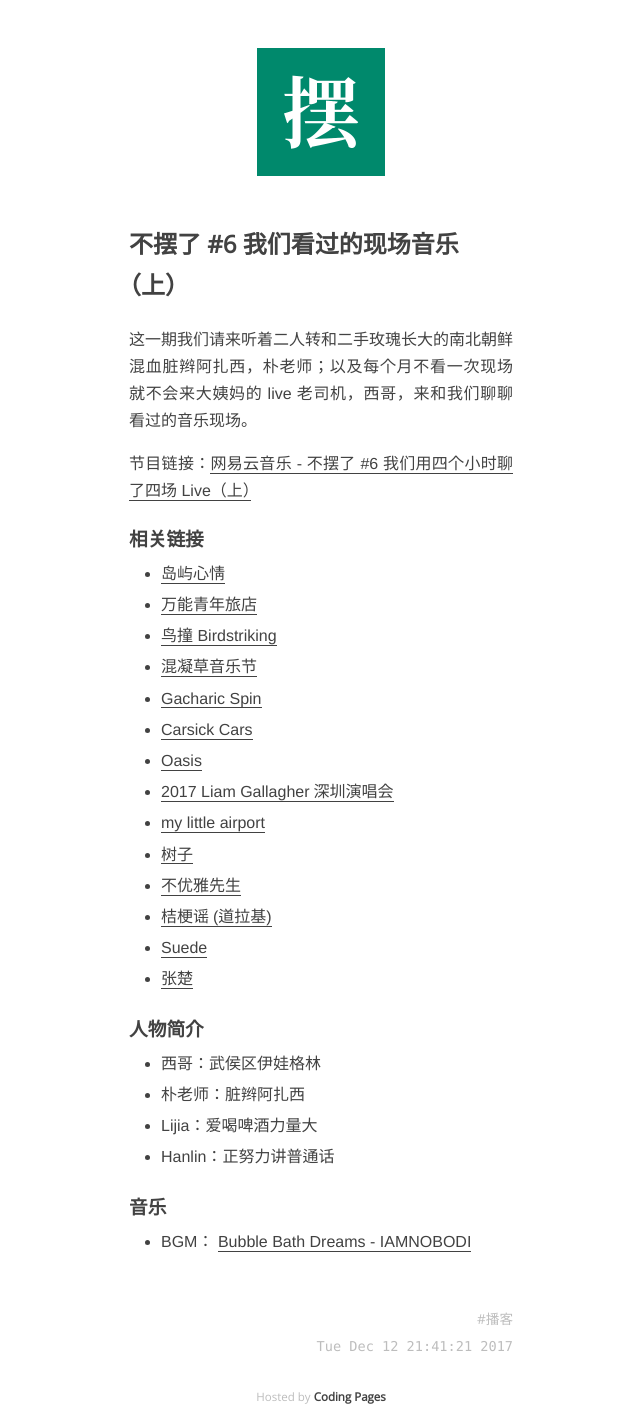
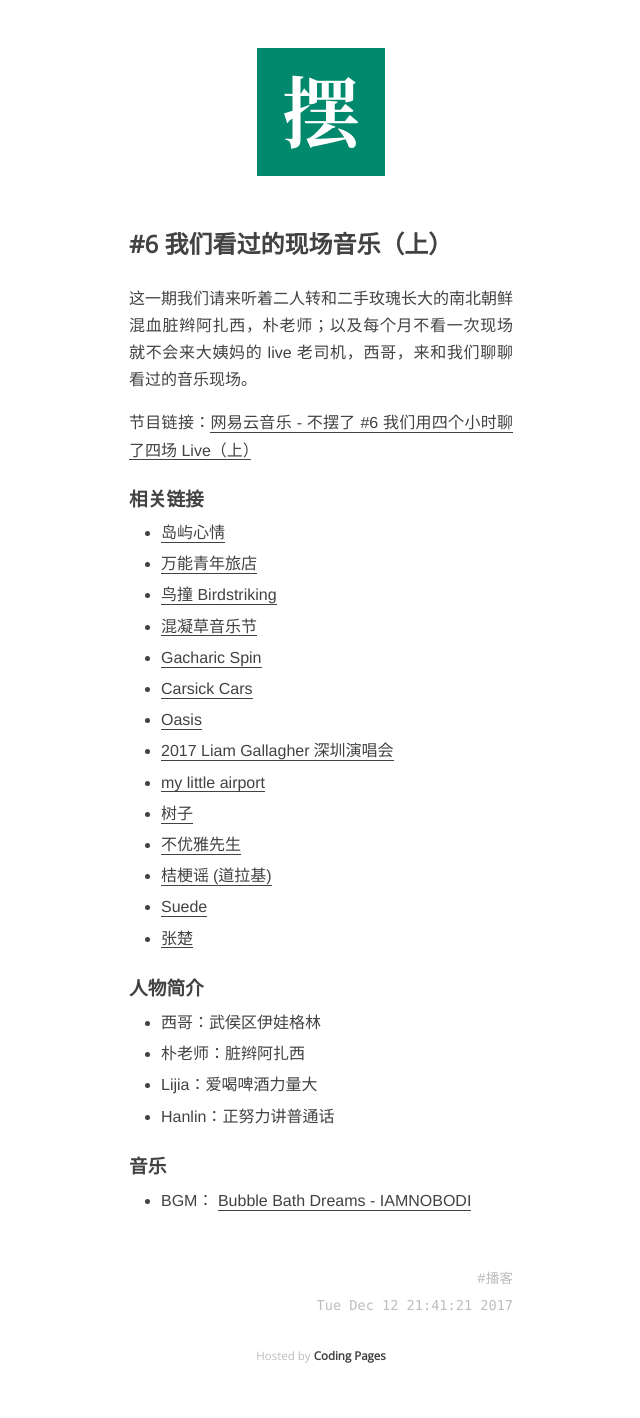
Before and after one commit to onion7878/bubaile.net, a Jekyll site: the page built from _posts/2017-11-12-music-live-1.md, in a window 1280 px wide. Shown: the whole page, without its empty margins (319-959 px from the left). Built offline with Jekyll 4.4.1, drawn with Linux system fonts in a browser that asks for light colours; after the commit the page ends 1377 px from its top, so only the background shows below that.

Commit message:
修改标题

```diff
--- a/_posts/2017-11-12-music-live-1.md
+++ b/_posts/2017-11-12-music-live-1.md
@@ -1,7 +1,7 @@
 ---
 
 layout: post
-title: "不摆了 #6 我们看过的现场音乐（上）"
+title: "#6 我们看过的现场音乐（上）"
 date: 17-12-12 21:41:21
 tags: [播客]
 categories: [life]
```
